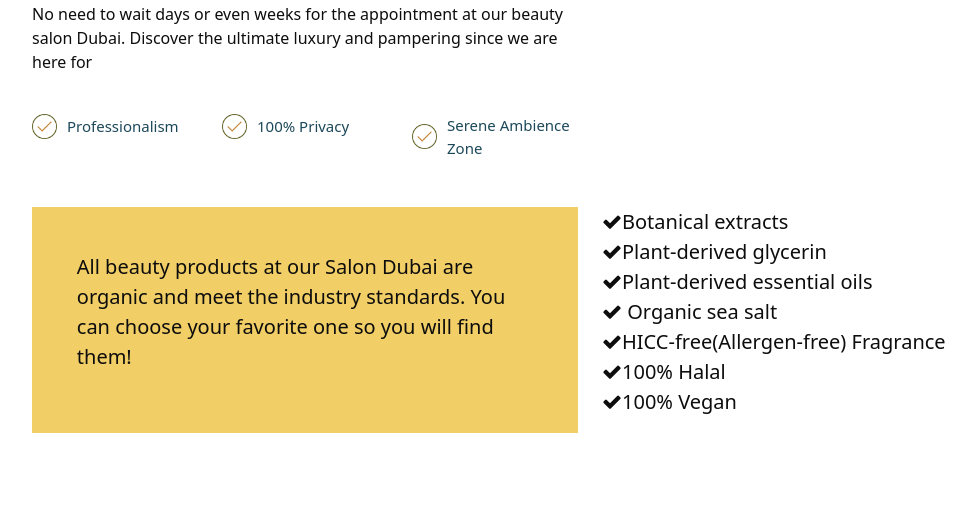
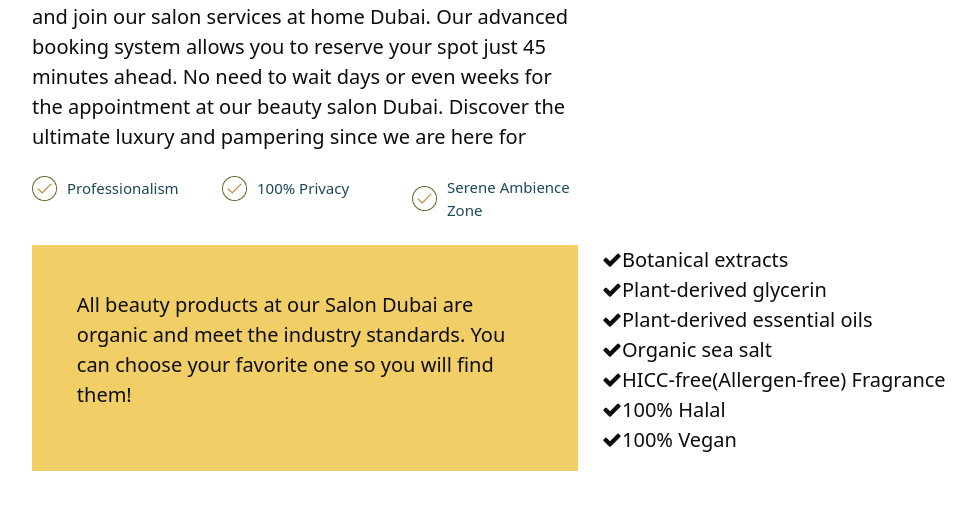
Before and after one commit to usmanshan39/yg-saloon, a PHP site: page / in a window 1280 px wide. Shown: the part 2966-3496 px from the top of the page, without its empty margins (50-1026 px from the left). Run offline with PHP 8.4, Linux system fonts and the light colour scheme; some libraries are stand-ins or nearby versions.

Commit message:
changes fixes

```diff
--- a/assets/css/style.css
+++ b/assets/css/style.css
@@ -91,7 +91,7 @@
     background: #F1CE66;
     color: #fff;
     position: absolute;
-    right: 1%;
+    right: 15%;
     top: 0;
     bottom: 0;
     height: fit-content;
--- a/index.html
+++ b/index.html
@@ -98,7 +98,7 @@
           <div class="col-12 col-md-12 col-lg-7 left-sec">
             <img src="assets/images/about-slider.png" class="img-fluid">
           </div>
-          <div class="col-12 col-md-12 col-lg-6 right-sec">
+          <div class="col-12 col-md-12 col-lg-5 right-sec">
             <p class="main-heading32">Experience the Ultimate Transformation at Y&G Salon</p>
             <p>Experienced and dedicated staff will ensure your hygiene is top priorities from start to finish. Our beauty salon Dubai is a sanctuary where you can escape the stresses of modern life. Trust us to give your style the shine it deserves. We are here for Home Services Salon Dubai.</p>
           </div>
@@ -157,24 +157,24 @@
           <p class="small-heading1">Pedicure - Manicure - Waxing - Massage<br>
             Hair Cut - Eyelashes</p>
           <h1 class="main-heading42">Relax and unwind while we work our magic!</h1>
-          <p class="mt-4">
-            <p>Welcome to Our UAE Salon!</p>
+          <p class="mt-4">Welcome to Our UAE Salon!</p>
+          <p>
             Are you looking to treat yourself to some much-needed grooming? Look no further than our salon in UAE! We offer a wide range of services under one roof. Don't wait to schedule your appointment for a stunning new look and join our salon services at home Dubai. Our advanced booking system allows you to reserve your spot just 45 minutes ahead. No need to wait days or even weeks for the appointment at our beauty salon Dubai. Discover the ultimate luxury and pampering since we are here for
           </p>
           <div class="row checks">
-            <div class="col-12 col-md-12 col-lg-4 mt-4">
+            <div class="col-12 col-md-12 col-lg-4 mt-2">
               <a href="" class="check-link">
                 <img src="assets/images/Check.png" class="check-logo">
                 <span>Professionalism</span>
               </a>
             </div>
-            <div class="col-12 col-md-12 col-lg-4 mt-4">
+            <div class="col-12 col-md-12 col-lg-4 mt-2">
               <a href="" class="check-link">
                 <img src="assets/images/Check.png" class="check-logo">
                 <span>100% Privacy</span>
               </a>
             </div>
-            <div class="col-12 col-md-12 col-lg-4 mt-4">
+            <div class="col-12 col-md-12 col-lg-4 mt-2">
               <a href="" class="check-link">
                 <img src="assets/images/Check.png" class="check-logo">
                 <span>Serene Ambience Zone</span>
@@ -187,16 +187,16 @@
         </div>
       </div>
       <div class="row">
-        <div class="col-md-6 mt-3 mt-md-5">
+        <div class="col-md-6 mt-3 mt-md-4">
           <div class="bg-yellow">
             <p>All beauty products at our Salon Dubai are organic and meet the industry standards. You can choose your favorite one so you will find them!</p>
           </div>
         </div>
-        <div class="col-md-6 mt-3 mt-md-5">
+        <div class="col-md-6 mt-3 mt-md-4">
           <p><i class="fa fa-check"></i>Botanical extracts <br>
             <i class="fa fa-check"></i>Plant-derived glycerin <br>
             <i class="fa fa-check"></i>Plant-derived essential oils <br>
-            <i class="fa fa-check"></i> Organic sea salt<br>
+            <i class="fa fa-check"></i>Organic sea salt<br>
             <!-- <i class="fa fa-check"></i> Organic olive oil<br> -->
             <i class="fa fa-check"></i>HICC-free(Allergen-free) Fragrance <br>
             <i class="fa fa-check"></i>100% Halal <br>
```
